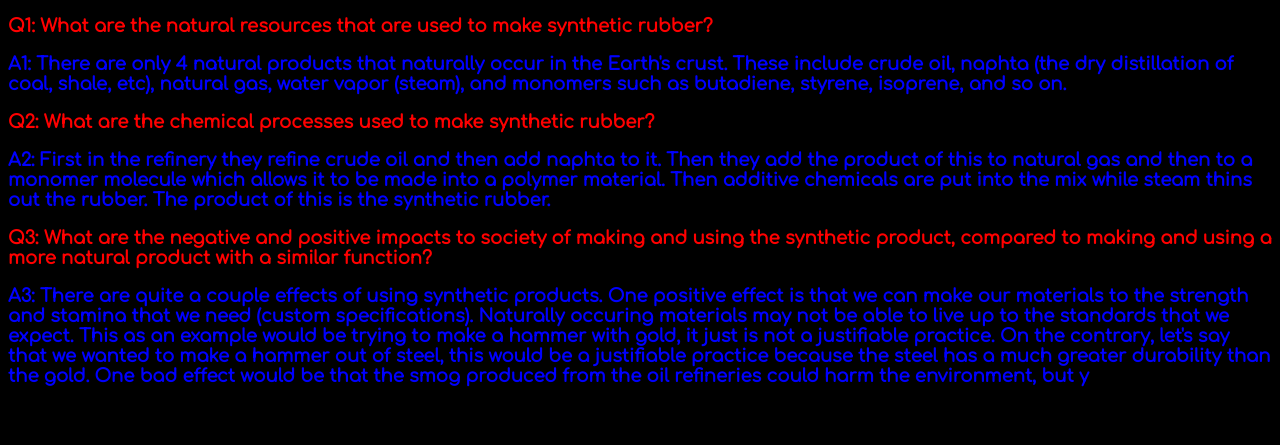
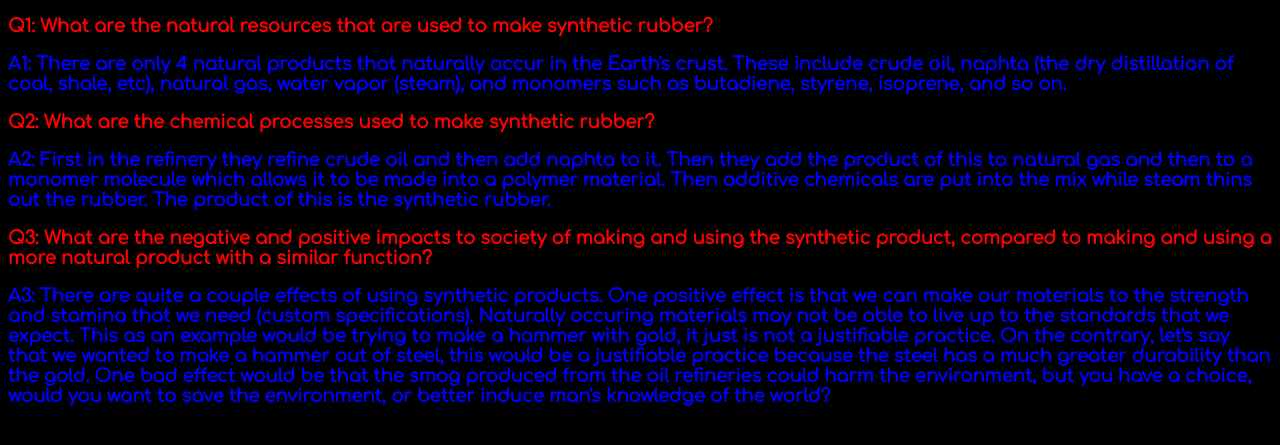
Before and after one commit to PenetratingShot/science, a plain HTML site: page index.html in a window 1280 px wide. Shown: the part 87-532 px from the top of the page. Drawn offline with Linux system fonts and the light colour scheme.

Commit message:
Update index.html

```diff
--- a/index.html
+++ b/index.html
@@ -40,7 +40,7 @@
       </div>
       <div class="section">
         <p class="q"><b>Q3: What are the negative and positive impacts to society of making and using the synthetic product, compared to making and using a more natural product with a similar function?</b></p>
-        <p class="a"><b>A3: There are quite a couple effects of using synthetic products. One positive effect is that we can make our materials to the strength and stamina that we need (custom specifications). Naturally occuring materials may not be able to live up to the standards that we expect. This as an example would be trying to make a hammer with gold, it just is not a justifiable practice. On the contrary, let's say that we wanted to make a hammer out of steel, this would be a justifiable practice because the steel has a much greater durability than the gold. One bad effect would be that the smog produced from the oil refineries could harm the environment, but y</b></p>
+        <p class="a"><b>A3: There are quite a couple effects of using synthetic products. One positive effect is that we can make our materials to the strength and stamina that we need (custom specifications). Naturally occuring materials may not be able to live up to the standards that we expect. This as an example would be trying to make a hammer with gold, it just is not a justifiable practice. On the contrary, let's say that we wanted to make a hammer out of steel, this would be a justifiable practice because the steel has a much greater durability than the gold. One bad effect would be that the smog produced from the oil refineries could harm the environment, but you have a choice, would you want to save the environment, or better induce man's knowledge of the world?</b></p>
       </div>
     </div>
 	</body>
```
